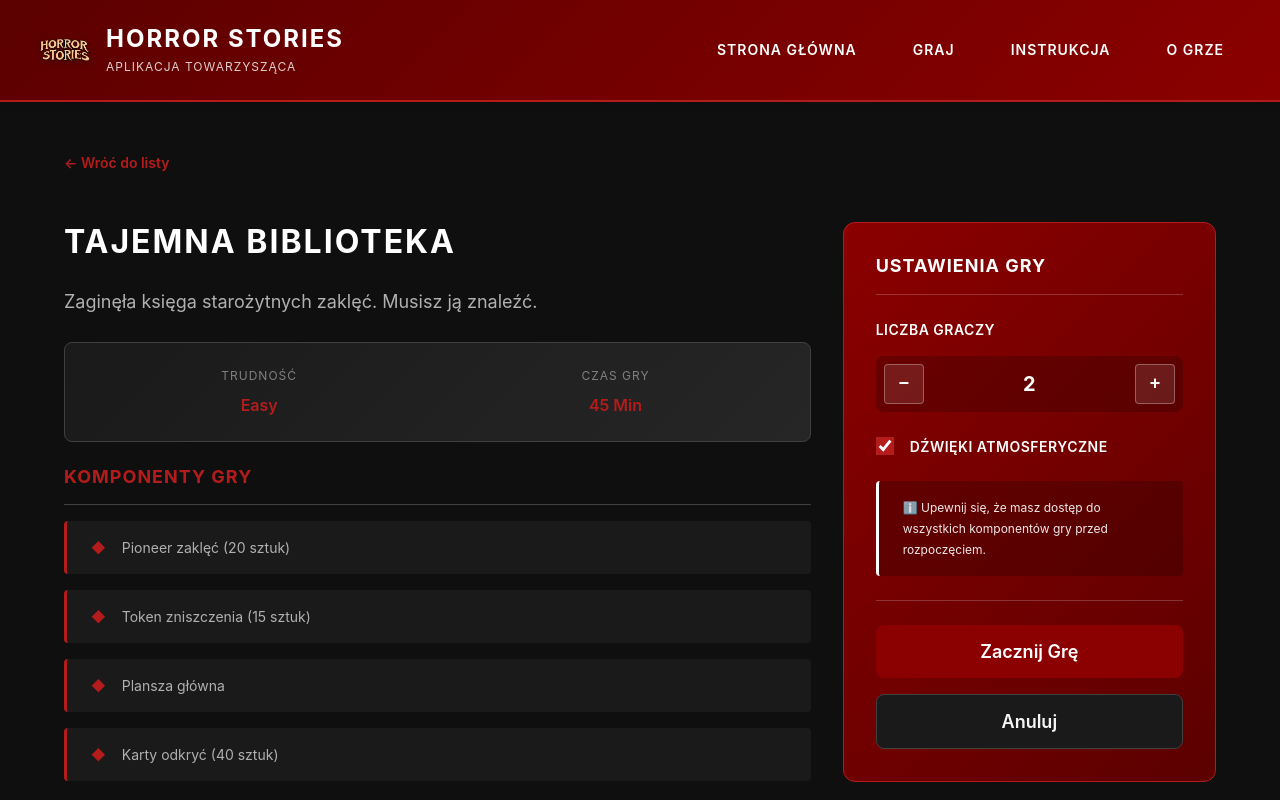
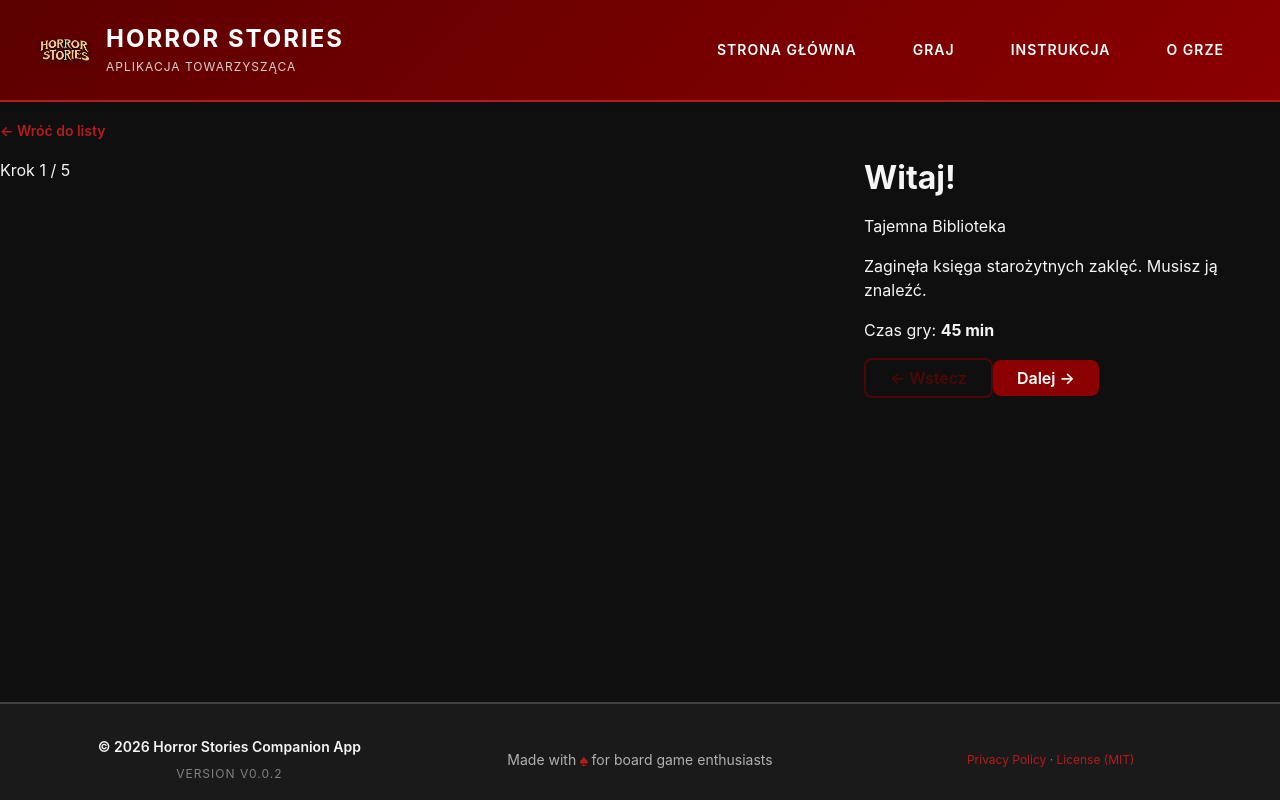
Before and after one commit to lukmarcus/horror-stories, a React (Vite) app: page /scenarios/1/setup in a window 1280 px wide. Shown: the top 800 px of the page. Built offline with nearby package versions, Linux system fonts and the light colour scheme.

Commit message:
feat: ScenarioSetup with stepped wizard interface

```diff
--- a/src/pages/ScenarioSetup.css
+++ b/src/pages/ScenarioSetup.css
@@ -1,10 +1,8 @@
 .scenario-setup {
-  max-width: 1200px;
-  margin: 0 auto;
-  padding: var(--spacing-xl) var(--spacing-lg);
   display: flex;
   flex-direction: column;
-  gap: var(--spacing-xl);
+  min-height: calc(100vh - 200px);
+  background-color: var(--color-background);
 }
 
 .scenario-setup__back {
--- a/src/pages/ScenarioSetup.tsx
+++ b/src/pages/ScenarioSetup.tsx
@@ -3,10 +3,21 @@ import { useParams, Link, useNavigate } from "react-router-dom";
 import { Button } from "../components/common";
 import "./ScenarioSetup.css";
 
+interface SetupStep {
+  id: string;
+  title: string;
+  description: string;
+  content: React.ReactNode;
+}
+
 export const ScenarioSetup: React.FC = () => {
   const { id } = useParams<{ id: string }>();
   const navigate = useNavigate();
+  const [currentStep, setCurrentStep] = useState(0);
   const [playerCount, setPlayerCount] = useState(2);
+  const [difficulty, setDifficulty] = useState<"easy" | "medium" | "hard">(
+    "easy",
+  );
   const [soundEnabled, setSoundEnabled] = useState(true);
 
   // Mock scenario data
@@ -16,24 +27,146 @@ export const ScenarioSetup: React.FC = () => {
     description: "Zaginęła księga starożytnych zaklęć. Musisz ją znaleźć.",
     difficulty: "easy",
     duration: "45 min",
-    components: [
-      "Pioneer zaklęć (20 sztuk)",
-      "Token zniszczenia (15 sztuk)",
-      "Plansza główna",
-      "Karty odkryć (40 sztuk)",
-    ],
-    rules: [
-      "Gracze wybierają wspólnie ścieżkę przygody",
-      "Każdy rzut kością wpływa na dalszy ciąg historii",
-      "Zbieraj przedmioty i wskazówki",
-      "Unikaj przeszkód w drodze do wyjścia",
-    ],
+  };
+
+  const steps: SetupStep[] = [
+    {
+      id: "intro",
+      title: "Witaj!",
+      description: scenario.title,
+      content: (
+        <div className="scenario-setup__step-content">
+          <p>{scenario.description}</p>
+          <p className="scenario-setup__step-meta">
+            Czas gry: <strong>{scenario.duration}</strong>
+          </p>
+        </div>
+      ),
+    },
+    {
+      id: "players",
+      title: "Gracze",
+      description: "Ile osób gra?",
+      content: (
+        <div className="scenario-setup__step-content">
+          <div className="scenario-setup__player-selector">
+            <label htmlFor="player-count">Liczba graczy:</label>
+            <div className="scenario-setup__player-buttons">
+              {[1, 2, 3, 4].map((num) => (
+                <button
+                  key={num}
+                  className={`scenario-setup__player-btn ${
+                    playerCount === num
+                      ? "scenario-setup__player-btn--active"
+                      : ""
+                  }`}
+                  onClick={() => setPlayerCount(num)}
+                >
+                  {num}
+                </button>
+              ))}
+            </div>
+          </div>
+        </div>
+      ),
+    },
+    {
+      id: "difficulty",
+      title: "Trudność",
+      description: "Wybierz poziom trudności",
+      content: (
+        <div className="scenario-setup__step-content">
+          <div className="scenario-setup__difficulty-selector">
+            {["easy", "medium", "hard"].map((level) => (
+              <button
+                key={level}
+                className={`scenario-setup__difficulty-btn scenario-setup__difficulty-btn--${level} ${
+                  difficulty === level
+                    ? "scenario-setup__difficulty-btn--active"
+                    : ""
+                }`}
+                onClick={() =>
+                  setDifficulty(level as "easy" | "medium" | "hard")
+                }
+              >
+                {level === "easy"
+                  ? "Łatwa"
+                  : level === "medium"
+                    ? "Średnia"
+                    : "Trudna"}
+              </button>
+            ))}
+          </div>
+        </div>
+      ),
+    },
+    {
+      id: "audio",
+      title: "Dźwięk",
+      description: "Włącz/wyłącz muzykę",
+      content: (
+        <div className="scenario-setup__step-content">
+          <div className="scenario-setup__audio-toggle">
+            <label className="scenario-setup__toggle">
+              <input
+                type="checkbox"
+                checked={soundEnabled}
+                onChange={(e) => setSoundEnabled(e.target.checked)}
+              />
+              <span>
+                {soundEnabled ? "Muzyka włączona" : "Muzyka wyłączona"}
+              </span>
+            </label>
+          </div>
+        </div>
+      ),
+    },
+    {
+      id: "ready",
+      title: "Gotowy?",
+      description: "Wszystko jest ustawione",
+      content: (
+        <div className="scenario-setup__step-content">
+          <div className="scenario-setup__summary">
+            <p>
+              <strong>Gracze:</strong> {playerCount}
+            </p>
+            <p>
+              <strong>Trudność:</strong>{" "}
+              {difficulty === "easy"
+                ? "Łatwa"
+                : difficulty === "medium"
+                  ? "Średnia"
+                  : "Trudna"}
+            </p>
+            <p>
+              <strong>Dźwięk:</strong> {soundEnabled ? "Włączony" : "Wyłączony"}
+            </p>
+          </div>
+        </div>
+      ),
+    },
+  ];
+
+  const handleNext = () => {
+    if (currentStep < steps.length - 1) {
+      setCurrentStep(currentStep + 1);
+    }
+  };
+
+  const handlePrev = () => {
+    if (currentStep > 0) {
+      setCurrentStep(currentStep - 1);
+    }
   };
 
   const handleStartGame = () => {
-    // Tutaj byłby kod do inicjalizacji gry
     navigate(`/game/${id}`);
   };
+
+  const step = steps[currentStep];
+  const isLast = currentStep === steps.length - 1;
+  const isFirst = currentStep === 0;
 
   return (
     <main className="scenario-setup">
@@ -44,113 +177,48 @@ export const ScenarioSetup: React.FC = () => {
       </section>
 
       <div className="scenario-setup__container">
-        {/* Left Column */}
-        <section className="scenario-setup__info">
-          <h1 className="scenario-setup__title">{scenario.title}</h1>
-          <p className="scenario-setup__description">{scenario.description}</p>
+        {/* Progress Bar */}
+        <div className="scenario-setup__progress">
+          <div className="scenario-setup__progress-bar">
+            <div
+              className="scenario-setup__progress-fill"
+              style={{ width: `${((currentStep + 1) / steps.length) * 100}%` }}
+            />
+          </div>
+          <span className="scenario-setup__progress-text">
+            Krok {currentStep + 1} / {steps.length}
+          </span>
+        </div>
 
-          <div className="scenario-setup__meta">
-            <div className="scenario-setup__meta-item">
-              <span className="scenario-setup__meta-label">Trudność</span>
-              <span className="scenario-setup__meta-value">
-                {scenario.difficulty}
-              </span>
-            </div>
-            <div className="scenario-setup__meta-item">
-              <span className="scenario-setup__meta-label">Czas gry</span>
-              <span className="scenario-setup__meta-value">
-                {scenario.duration}
-              </span>
-            </div>
+        {/* Step Content */}
+        <section className="scenario-setup__step">
+          <div className="scenario-setup__step-header">
+            <h1 className="scenario-setup__step-title">{step.title}</h1>
+            <p className="scenario-setup__step-subtitle">{step.description}</p>
           </div>
 
-          <section className="scenario-setup__section">
-            <h2 className="scenario-setup__section-title">Komponenty Gry</h2>
-            <ul className="scenario-setup__list">
-              {scenario.components.map((component, idx) => (
-                <li key={idx} className="scenario-setup__list-item">
-                  {component}
-                </li>
-              ))}
-            </ul>
-          </section>
+          <div className="scenario-setup__step-body">{step.content}</div>
 
-          <section className="scenario-setup__section">
-            <h2 className="scenario-setup__section-title">Zasady Gry</h2>
-            <ol className="scenario-setup__rules">
-              {scenario.rules.map((rule, idx) => (
-                <li key={idx} className="scenario-setup__rule-item">
-                  {rule}
-                </li>
-              ))}
-            </ol>
-          </section>
-        </section>
+          {/* Navigation */}
+          <div className="scenario-setup__step-footer">
+            <Button
+              variant="outline"
+              size="md"
+              onClick={handlePrev}
+              disabled={isFirst}
+            >
+              ← Wstecz
+            </Button>
 
-        {/* Right Column */}
-        <section className="scenario-setup__controls">
-          <div className="scenario-setup__panel">
-            <h2 className="scenario-setup__panel-title">Ustawienia Gry</h2>
-
-            {/* Player Count */}
-            <div className="scenario-setup__setting">
-              <label className="scenario-setup__label">Liczba Graczy</label>
-              <div className="scenario-setup__player-controls">
-                <button
-                  className="scenario-setup__player-btn"
-                  onClick={() => setPlayerCount((p) => Math.max(1, p - 1))}
-                >
-                  −
-                </button>
-                <span className="scenario-setup__player-count">
-                  {playerCount}
-                </span>
-                <button
-                  className="scenario-setup__player-btn"
-                  onClick={() => setPlayerCount((p) => Math.min(6, p + 1))}
-                >
-                  +
-                </button>
-              </div>
-            </div>
-
-            {/* Sound Toggle */}
-            <div className="scenario-setup__setting">
-              <label className="scenario-setup__label">
-                <input
-                  type="checkbox"
-                  checked={soundEnabled}
-                  onChange={(e) => setSoundEnabled(e.target.checked)}
-                  className="scenario-setup__checkbox"
-                />
-                Dźwięki atmosferyczne
-              </label>
-            </div>
-
-            {/* Info Box */}
-            <div className="scenario-setup__info-box">
-              <p className="scenario-setup__info-text">
-                ℹ️ Upewnij się, że masz dostęp do wszystkich komponentów gry
-                przed rozpoczęciem.
-              </p>
-            </div>
-
-            {/* Actions */}
-            <div className="scenario-setup__actions">
-              <Button
-                variant="primary"
-                size="lg"
-                onClick={handleStartGame}
-                style={{ width: "100%" }}
-              >
-                Zacznij Grę
+            {isLast ? (
+              <Button variant="primary" size="md" onClick={handleStartGame}>
+                🎮 Zacznij Grę
               </Button>
-              <Link to="/scenarios">
-                <Button variant="secondary" size="lg" style={{ width: "100%" }}>
-                  Anuluj
-                </Button>
-              </Link>
-            </div>
+            ) : (
+              <Button variant="primary" size="md" onClick={handleNext}>
+                Dalej →
+              </Button>
+            )}
           </div>
         </section>
       </div>
```
